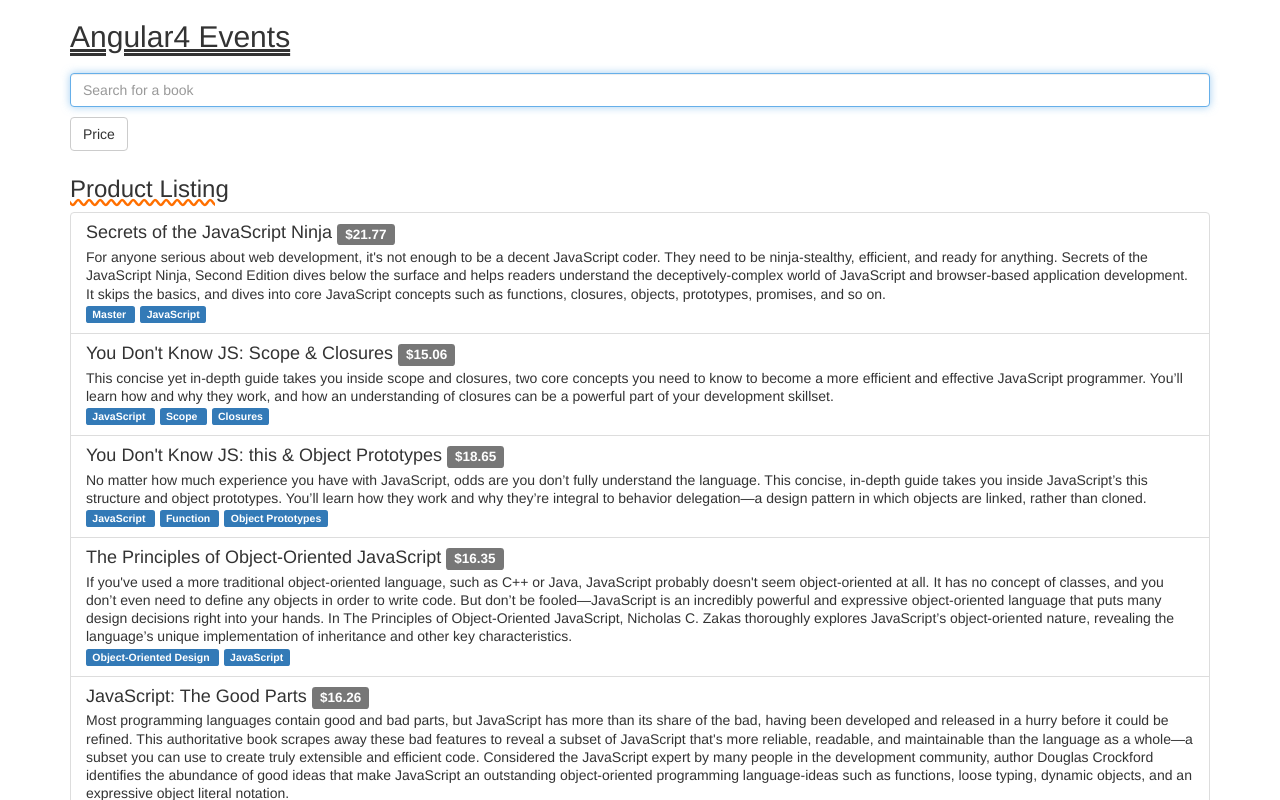
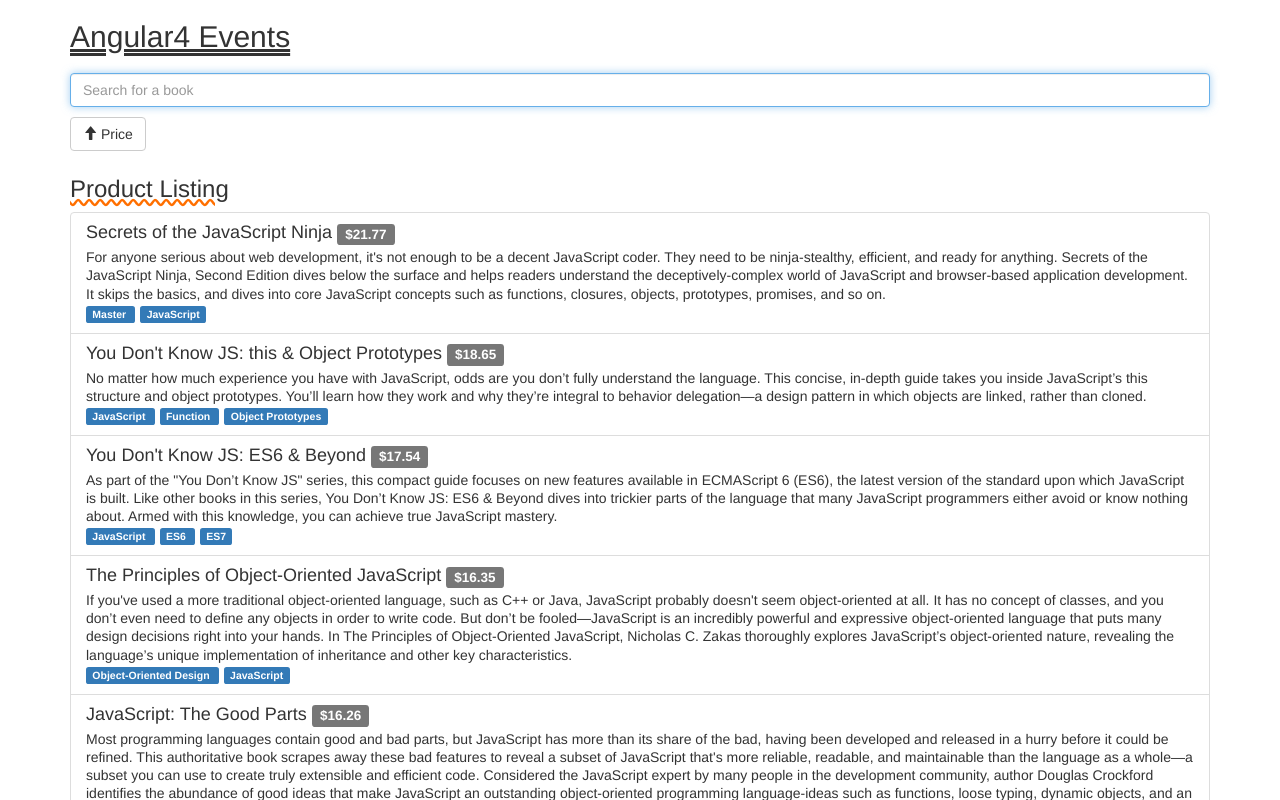
Before and after one commit to JamesKnippel/devmeeting-angular-workshop, an Angular app in the folder demo/: page / in a window 1280 px wide. Shown: the top 800 px of the page. Built offline with nearby package versions, Linux system fonts and the light colour scheme.

Commit message:
example: add events task 5

```diff
--- a/demo/package.json
+++ b/demo/package.json
@@ -1,7 +1,7 @@
 {
   "name": "devmeeting-angular-workshop",
   "version": "1.0.0",
-  "description": "Angular4 Events (Task 4)",
+  "description": "Angular4 Events (Task 5)",
   "author": {
     "name": "Jay Kan",
     "email": "leicasper@gmail.com"
--- a/demo/src/app/app.component.html
+++ b/demo/src/app/app.component.html
@@ -4,6 +4,7 @@
   <search-cmp (search)="onSearch($event)"></search-cmp>
 
   <button (click)="onSort()" class="btn btn-default">
+    <i class="glyphicon glyphicon-arrow-{{ reverse ? 'up' : 'down' }}"></i>
     Price
   </button>
 
--- a/demo/src/app/app.component.ts
+++ b/demo/src/app/app.component.ts
@@ -65,19 +65,26 @@ export class AppComponent implements OnInit {
   ];
 
   ngOnInit(): void {
-    this.products = this.allProducts;
+    this.products = this.sortItems(this.allProducts, this.reverse);
   }
 
   onSearch(predicate: string): void {
-    this.products = this.allProducts.filter((p: IProduct) => {
-      const values: Array<IProductPropertyValue> = this.getValues(p).map(String).map(this.toLowerCase);
-      return values.some((value: string) => value.includes(predicate.toLowerCase()))
-    });
+    this.products = this.sortItems(
+      this.filterItems(this.allProducts, predicate),
+      this.reverse
+    );
   }
 
   onSort(): void {
     this.reverse = !this.reverse;
     this.products = this.sortItems(this.products, this.reverse);
+  }
+
+  private filterItems(items: IProduct[], predicate: string): any {
+    return items.filter((p: IProduct) => {
+      const values: Array<IProductPropertyValue> = this.getValues(p).map(String).map(this.toLowerCase);
+      return values.some((value: string) => value.includes(predicate.toLowerCase()));
+    })
   }
 
   private sortItems(items: Array<IProduct>, reverse: boolean): Array<IProduct> {
--- a/demo/src/index.html
+++ b/demo/src/index.html
@@ -2,7 +2,7 @@
 <html lang="en">
 <head>
   <meta charset="utf-8">
-  <title>Angular4 Events (Task 4)</title>
+  <title>Angular4 Events (Task 5)</title>
   <base href="/">
   <meta name="viewport" content="width=device-width, initial-scale=1">
   <link rel="icon" type="image/x-icon" href="favicon.ico">
--- a/demo/src/main.ts
+++ b/demo/src/main.ts
@@ -9,7 +9,7 @@ if (environment.production) {
   enableProdMode();
 }
 
-console.log('Angular4 Events (Task 4)');
+console.log('Angular4 Events (Task 5)');
 
 export function main() {
   platformBrowserDynamic()
```
